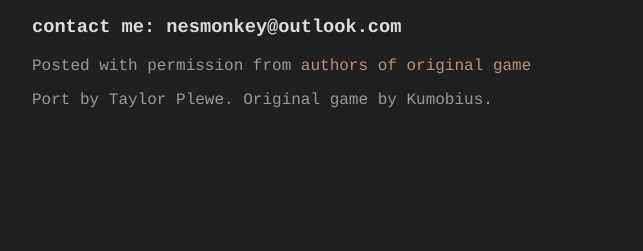
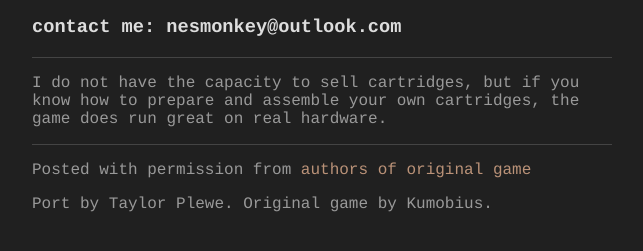
Before and after one commit to taylorplewe/monkey, a plain HTML site: page index.html in a window 1280 px wide. Shown: the part 1778-2029 px from the top of the page, without its empty margins (318-961 px from the left). Drawn offline with Linux system fonts and the light colour scheme.

Commit message:
added a 6 scenario, new paragraph on site.

```diff
--- a/index.html
+++ b/index.html
@@ -34,6 +34,9 @@
 			<video src="website/wide-1p.mp4" controls></video>
 			<p>view the <a href="https://github.com/taylorplewe/monkey">source code</a></p>
 			<p>contact me: nesmonkey@outlook.com</p>
+			<hr>
+			<p class="faint">I do not have the capacity to sell cartridges, but if you know how to prepare and assemble your own cartridges, the game does run great on real hardware.</p>
+			<hr>
 			<p class="faint">Posted with permission from <a href="http://www.kumobius.com/">authors of original game</a></p>
 			<p class="faint">Port by Taylor Plewe. Original game by Kumobius.</p>
 		</main>
--- a/website/style.css
+++ b/website/style.css
@@ -58,6 +58,13 @@
 	background: black;
 	width: 100%;
 }
+hr {
+	border-color: #444444;
+	border-style: solid;
+	border-top-width: 0;
+	border-right-width: 0;
+	border-left-width: 0;
+}
 
 @media (max-width: 720px) {
 	main {
```
Also changed, not shown: 4 other files.
